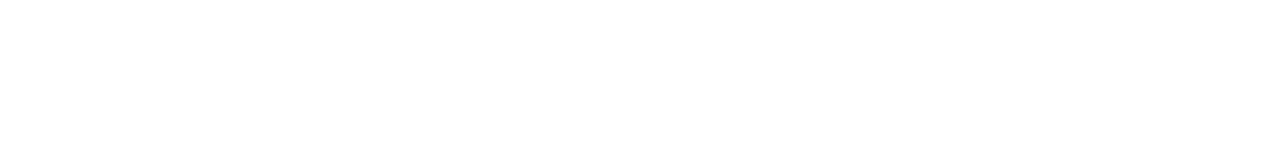
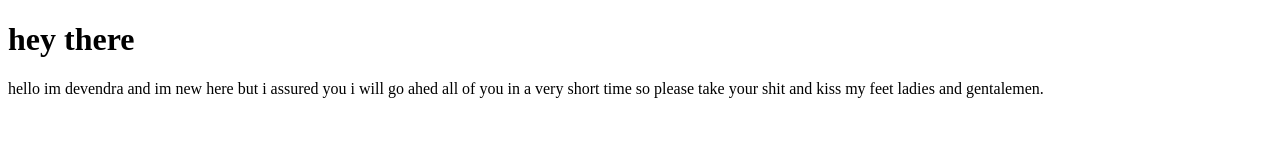
Before and after one commit to Devendra-lang/Basic-projects, a plain HTML site: page 02/index.html in a window 1280 px wide. Drawn offline with Linux system fonts and the light colour scheme.

Commit message:
adding some style and para

```diff
--- a/02/index.html
+++ b/02/index.html
@@ -3,9 +3,10 @@
 <head>
     <meta charset="UTF-8">
     <meta name="viewport" content="width=device-width, initial-scale=1.0">
-    <title>Document</title>
+    <title>Freelancer</title>
 </head>
 <body>
-
+    <h1>hey there</h1>
+    <p>hello im devendra and im new here but i assured you i will go ahed all of you in a very short time so please take your shit and kiss my feet ladies and gentalemen.</p>
 </body>
 </html>
--- a/02/style.css
+++ b/02/style.css
@@ -1,3 +1,9 @@
 body{
     background-color: burlywood;
+    display:flex;
+    justify-content: center;
+    align-items: center;
+    width: 100vw;
+    height: 90vh;
+
 }
```
